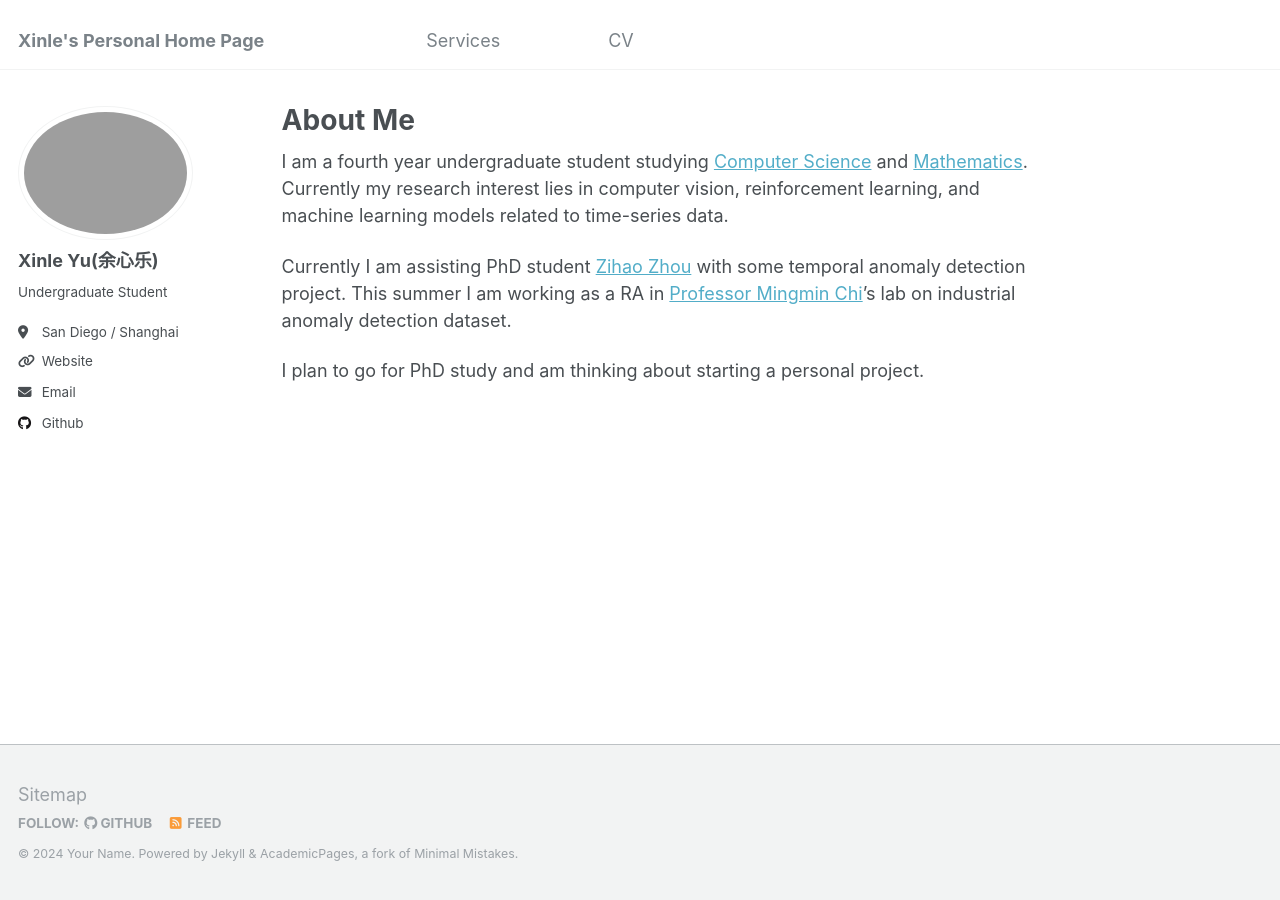
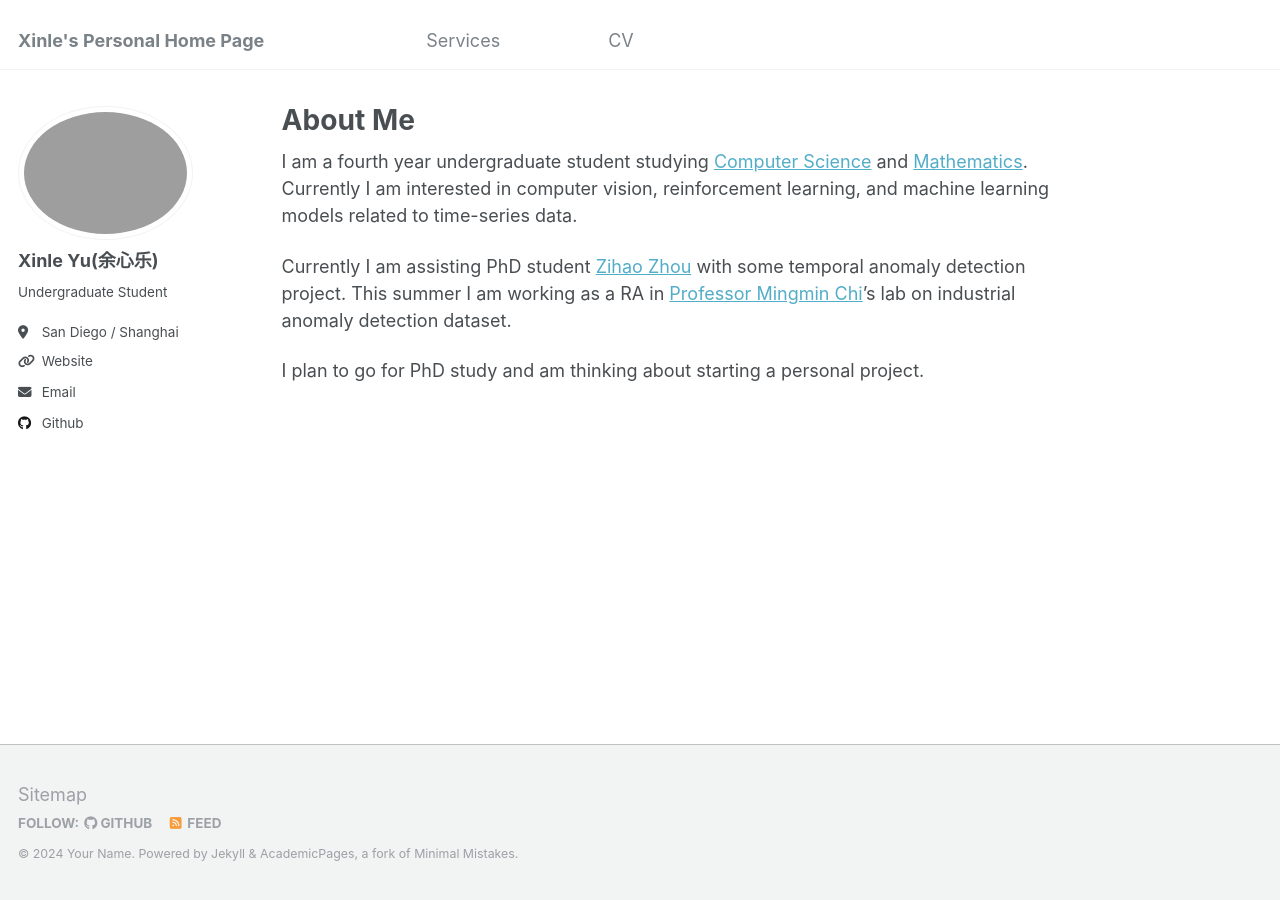
Before and after one commit to Henri-XYu02/Henri-XYu02.github.io, a Jekyll site: the page built from _pages/about.md, in a window 1280 px wide. Built offline with Jekyll 4.4.1, drawn with Linux system fonts in a browser that asks for light colours.

Commit message:
Update about.md

```diff
--- a/_pages/about.md
+++ b/_pages/about.md
@@ -7,7 +7,7 @@ redirect_from:
   - /about.html
 ---
 
-I am a fourth year undergraduate student studying [Computer Science](https://cse.ucsd.edu/) and [Mathematics](https://math.ucsd.edu/). Currently my research interest lies in computer vision, reinforcement learning, and machine learning models related to time-series data.
+I am a fourth year undergraduate student studying [Computer Science](https://cse.ucsd.edu/) and [Mathematics](https://math.ucsd.edu/). Currently I am interested in computer vision, reinforcement learning, and machine learning models related to time-series data.
 
 Currently I am assisting PhD student [Zihao Zhou](https://zzhou.info/) with some temporal anomaly detection project. This summer I am working as a RA in [Professor Mingmin Chi](https://www.aminer.cn/profile/mingmin-chi/53f42fb6dabfaec22ba35802)'s lab on industrial anomaly detection dataset.
 
```
